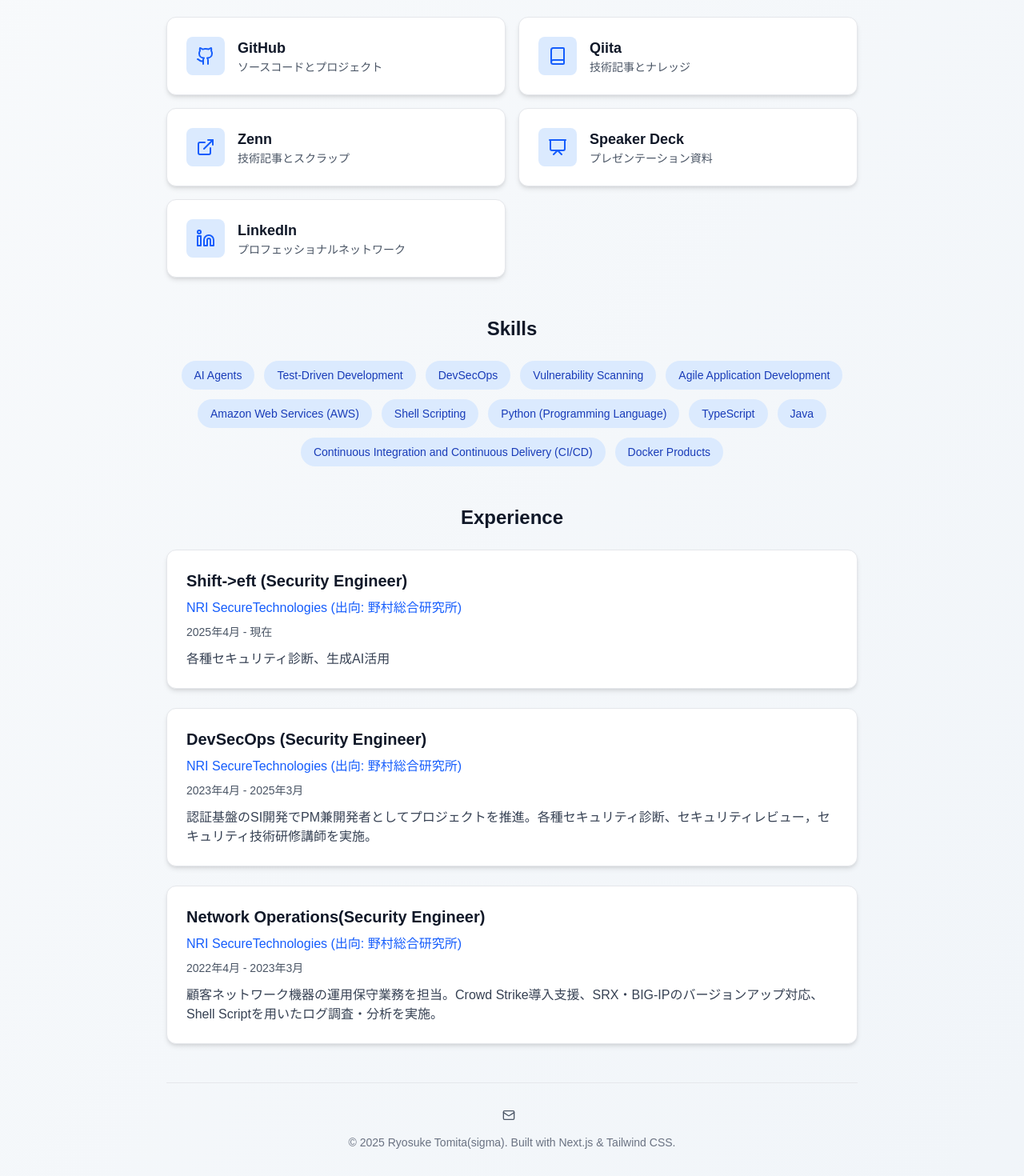
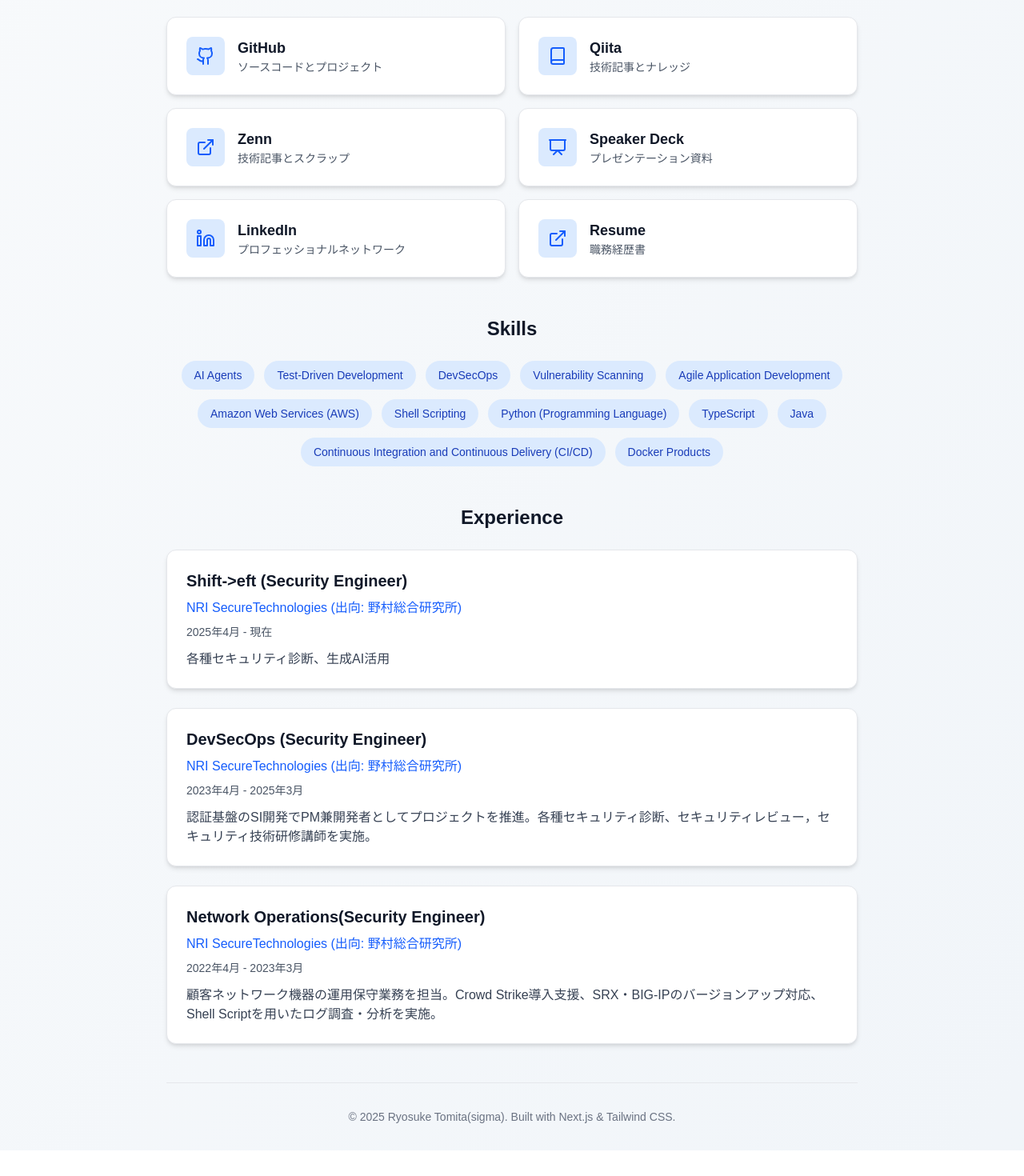
Before and after one commit to RyosukeDTomita/MyActivity, a Next.js app: page / in a window 1280 px wide. Shown: the part 459-1929 px from the top of the page at 80% size. After the commit the page ends 1897 px from the top, so only its background shows below. Built offline with nearby package versions, Linux system fonts and the light colour scheme.

Commit message:
fix: resolve build error and update profile
- Remove profile.email references causing build error
- Add Gist resume link to profile
- Change title from "あなたの名前" to "sigma profile"

Co-authored-by: sigma <RyosukeDTomita@users.noreply.github.com>

```diff
--- a/src/app/layout.tsx
+++ b/src/app/layout.tsx
@@ -13,13 +13,13 @@ const geistMono = Geist_Mono({
 });
 
 export const metadata: Metadata = {
-  title: "あなたの名前 - Portfolio",
+  title: "sigma profile - Portfolio",
   description: "フルスタック開発者として、React、Next.js、TypeScriptを使用してWebアプリケーションを開発しています。",
   keywords: "フロントエンド, バックエンド, React, Next.js, TypeScript, ソフトウェアエンジニア",
-  authors: [{ name: "あなたの名前" }],
-  creator: "あなたの名前",
+  authors: [{ name: "sigma profile" }],
+  creator: "sigma profile",
   openGraph: {
-    title: "あなたの名前 - Portfolio",
+    title: "sigma profile - Portfolio",
     description: "フルスタック開発者として、React、Next.js、TypeScriptを使用してWebアプリケーションを開発しています。",
     type: "website",
   },
--- a/src/app/page.tsx
+++ b/src/app/page.tsx
@@ -42,6 +42,12 @@ const profile = {
       url: "https://www.linkedin.com/in/tomita-ryosuke-a08a82255/",
       icon: Linkedin,
       description: "プロフェッショナルネットワーク"
+    },
+    {
+      name: "Resume",
+      url: "https://gist.github.com/RyosukeDTomita/c81a075afb87453885b0910272448ab9",
+      icon: ExternalLink,
+      description: "職務経歴書"
     }
   ],
   skills: [
@@ -222,15 +228,6 @@ export default function Home() {
           transition={{ duration: 0.6, delay: 0.8 }}
           className="text-center pt-8 border-t border-gray-200 dark:border-slate-700"
         >
-          <div className="flex justify-center items-center space-x-2 text-gray-600 dark:text-gray-400 mb-4">
-            <Mail className="w-4 h-4" />
-            <a
-              href={`mailto:${profile.email}`}
-              className="hover:text-blue-600 dark:hover:text-blue-400 transition-colors"
-            >
-              {profile.email}
-            </a>
-          </div>
           <p className="text-gray-500 dark:text-gray-500 text-sm">
             © 2025 {profile.name}. Built with Next.js & Tailwind CSS.
           </p>
```
